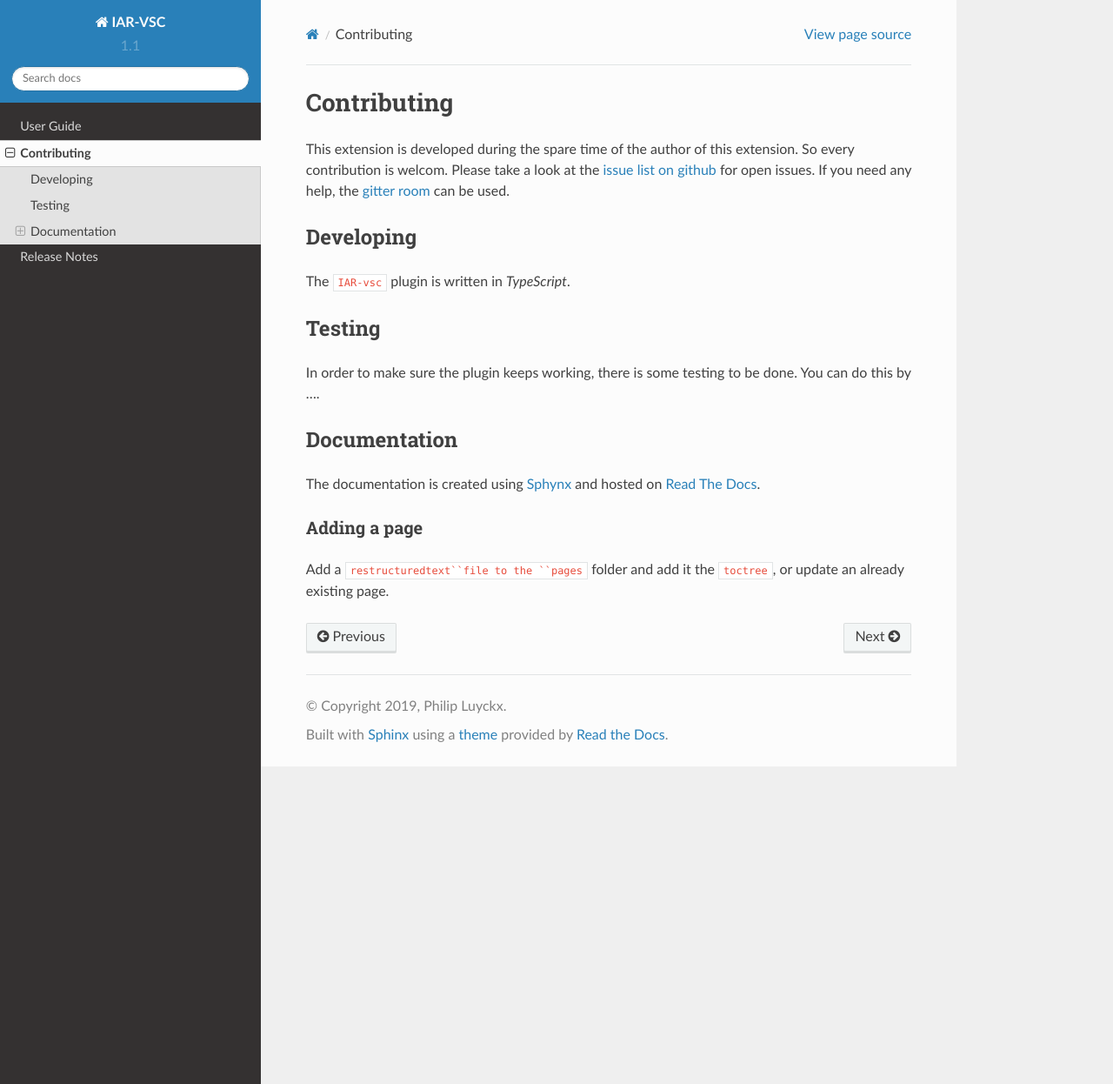
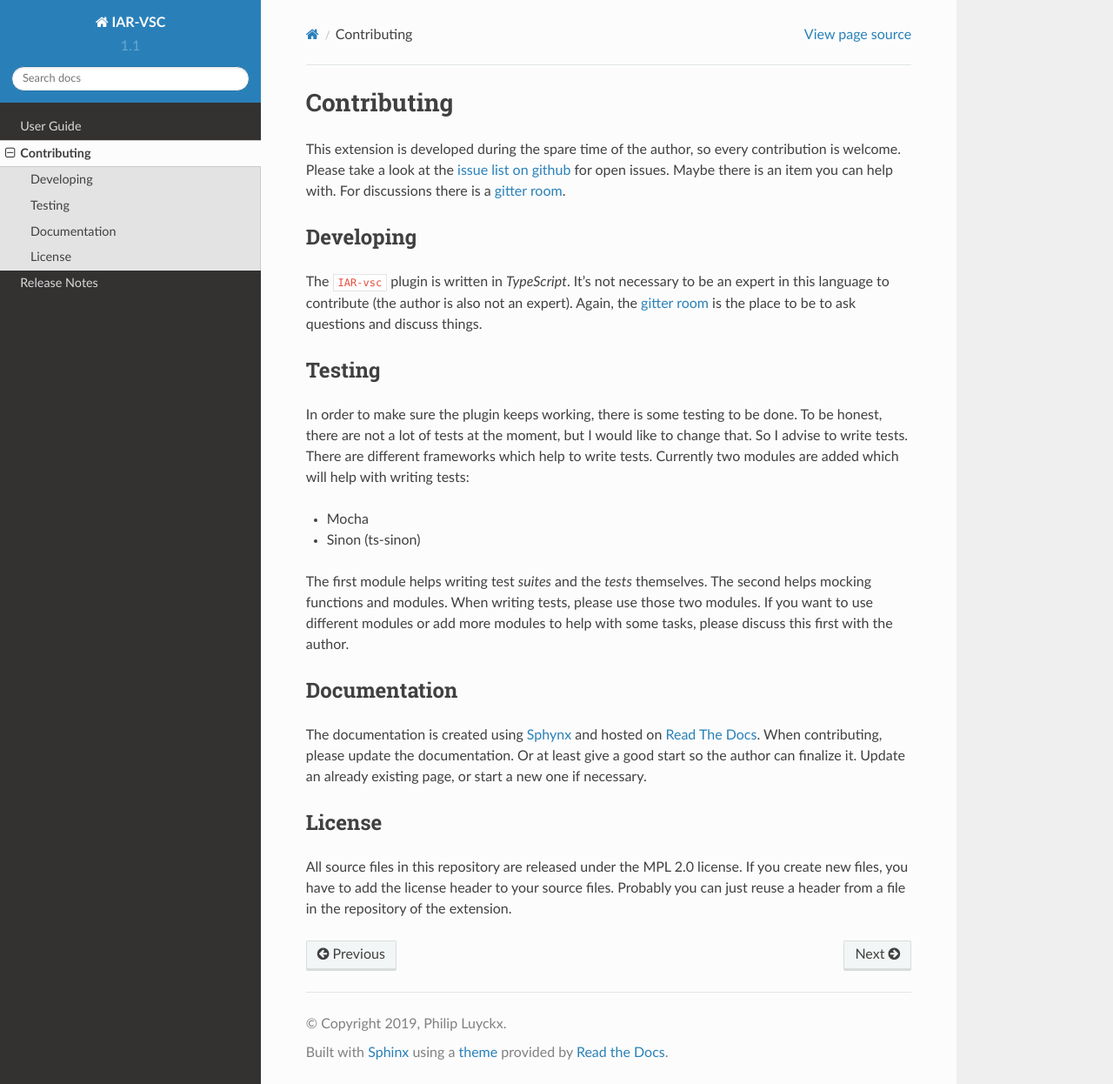
Before and after one commit to iarsystems/iar-vsc-build, a Sphinx documentation site: the page built from docs/pages/contributing.rst, in a window 1280 px wide and 1246 px high. Shown: the whole window at 87% size. Built offline with Sphinx 7.4.7 and the Read the Docs theme 2.0.0, drawn with Linux system fonts in a browser that asks for light colours.

Commit message:
Update documentation

```diff
--- a/docs/pages/contributing.rst
+++ b/docs/pages/contributing.rst
@@ -5,7 +5,7 @@
 Contributing
 ============
 
-This extension is developed during the spare time of the author of this extension. So every contribution is welcom. Please take a look at the `issue list on github`_ for open issues. If you need any help, the `gitter room`_ can be used.
+This extension is developed during the spare time of the author, so every contribution is welcome. Please take a look at the `issue list on github`_ for open issues. Maybe there is an item you can help with. For discussions there is a `gitter room`_.
 
 .. _issue list on github: https://github.com/pluyckx/iar-vsc/issues
 .. _gitter room: https://gitter.im/iar-vsc/community#
@@ -13,22 +13,27 @@ This extension is developed during the spare time of the author of this extensio
 Developing
 ----------
 
-The ``IAR-vsc`` plugin is written in *TypeScript*.
+The ``IAR-vsc`` plugin is written in *TypeScript*. It's not necessary to be an expert in this language to contribute (the author is also not an expert). Again, the `gitter room`_ is the place to be to ask questions and discuss things.
 
 Testing
 -------
 
-In order to make sure the plugin keeps working, there is some testing to be done. You can do this by ....
+In order to make sure the plugin keeps working, there is some testing to be done. To be honest, there are not a lot of tests at the moment, but I would like to change that. So I advise to write tests. There are different frameworks which help to write tests. Currently two modules are added which will help with writing tests:
+
+* Mocha
+* Sinon (ts-sinon)
+
+The first module helps writing test *suites* and the *tests* themselves. The second helps mocking functions and modules. When writing tests, please use those two modules. If you want to use different modules or add more modules to help with some tasks, please discuss this first with the author.
 
 Documentation
 -------------
 
-The documentation is created using `Sphynx`_ and hosted on `Read The Docs`_.
-
-Adding a page
-_____________
-
-Add a ``restructuredtext``file to the ``pages`` folder and add it the ``toctree``, or update an already existing page.
+The documentation is created using `Sphynx`_ and hosted on `Read The Docs`_. When contributing, please update the documentation. Or at least give a good start so the author can finalize it. Update an already existing page, or start a new one if necessary.
 
 .. _Sphynx: http://www.sphinx-doc.org/en/master/
 .. _Read The Docs: https://readthedocs.org/
+
+License
+-------
+
+All source files in this repository are released under the MPL 2.0 license. If you create new files, you have to add the license header to your source files. Probably you can just reuse a header from a file in the repository of the extension.
```
Also changed, not shown: docs/index.rst (line endings or trailing spaces).
